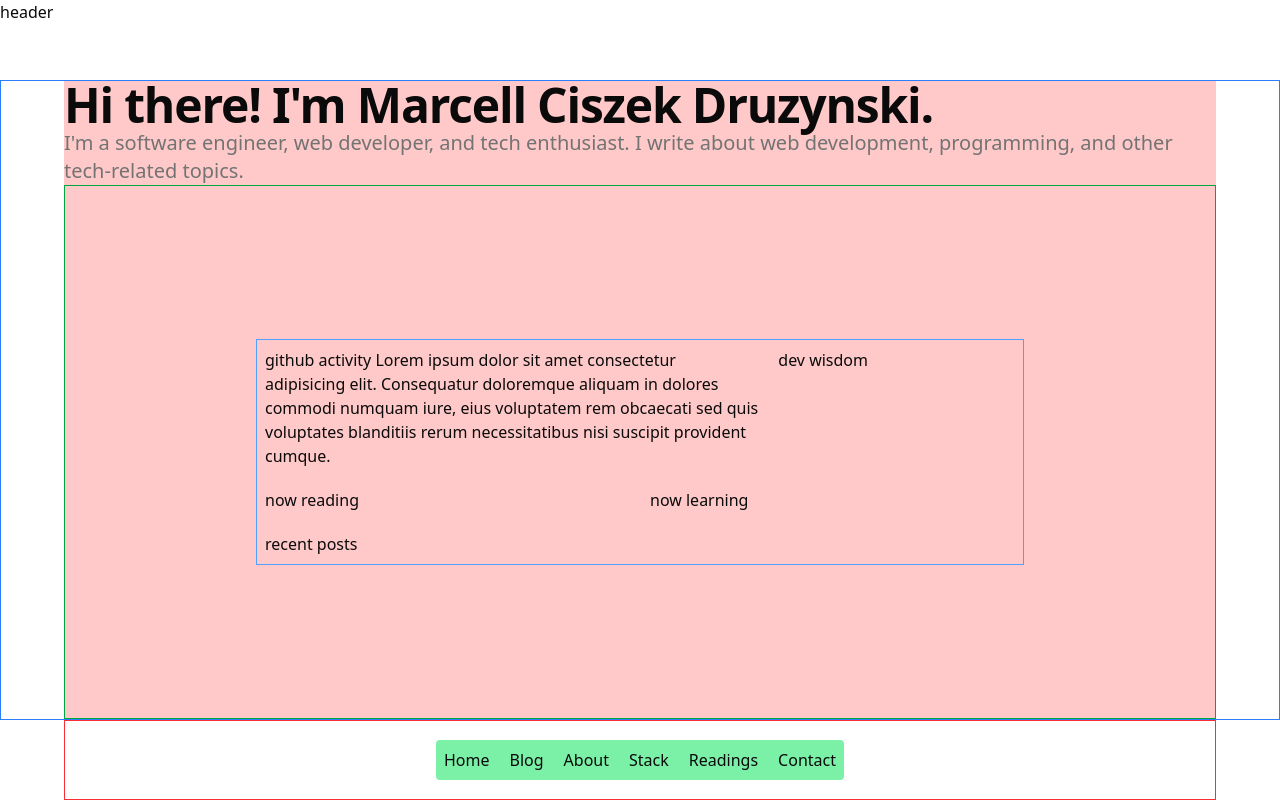
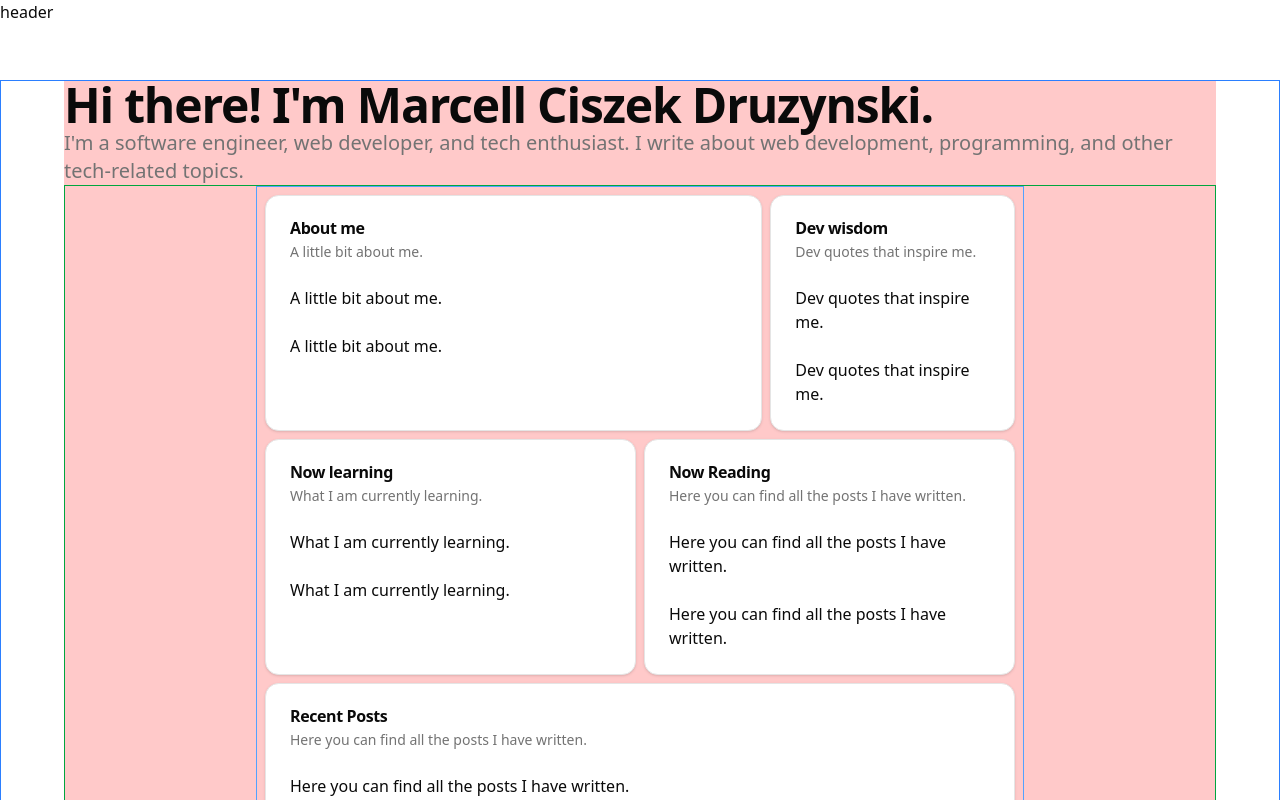
Before and after one commit to masiucd/marcell_ciszek_druzynski.com, a Next.js app: page / in a window 1280 px wide. Shown: the top 800 px of the page. Built offline with nearby package versions, Linux system fonts and the light colour scheme.

Commit message:
feat: Refactor Home page to use Card components for structured content display

```diff
--- a/src/app/(main)/page.tsx
+++ b/src/app/(main)/page.tsx
@@ -1,5 +1,13 @@
 import {PageWrapper} from "@/components/page-wrapper";
 import {H1, Lead} from "@/components/typography";
+import {
+	Card,
+	CardContent,
+	CardDescription,
+	CardFooter,
+	CardHeader,
+	CardTitle,
+} from "@/components/ui/card";
 import siteData from "~/src/config/site-data";
 
 export default function Home() {
@@ -11,20 +19,74 @@ export default function Home() {
 				about web development, programming, and other tech-related topics.
 			</Lead>
 
-			<div className="border border-green-600 flex flex-1 justify-center items-center">
-				<div className="grid max-w-3xl grid-cols-12 gap-5 border border-blue-400 p-2">
-					<div className="col-span-8">
-						github activity Lorem ipsum dolor sit amet consectetur adipisicing
-						elit. Consequatur doloremque aliquam in dolores commodi numquam
-						iure, eius voluptatem rem obcaecati sed quis voluptates blanditiis
-						rerum necessitatibus nisi suscipit provident cumque.
+			<div className="flex flex-1 items-center justify-center border border-green-600">
+				<div className="grid max-w-3xl grid-cols-12 gap-2 border border-blue-400 p-2">
+					<div className="col-span-8 flex">
+						<Box
+							title="About me"
+							description="A little bit about me."
+							content="A little bit about me."
+							cardFooter="A little bit about me."
+						/>
 					</div>
-					<div className="col-span-4">dev wisdom</div>
-					<div className="col-span-6">now reading</div>
-					<div className="col-span-6">now learning</div>
-					<div className="col-span-12">recent posts</div>
+					<div className="col-span-4 flex">
+						<Box
+							title="Dev wisdom"
+							description="Dev quotes that inspire me."
+							content="Dev quotes that inspire me."
+							cardFooter="Dev quotes that inspire me."
+						/>
+					</div>
+					<div className="col-span-6 flex">
+						<Box
+							title="Now learning"
+							description="What I am currently learning."
+							content="What I am currently learning."
+							cardFooter="What I am currently learning."
+						/>
+					</div>
+					<div className="col-span-6 flex">
+						<Box
+							title="Now Reading"
+							description="Here you can find all the posts I have written."
+							content="Here you can find all the posts I have written."
+							cardFooter="Here you can find all the posts I have written."
+						/>
+					</div>
+					{/* <div className="col-span-12">recent posts</div> */}
+					<div className="col-span-12 flex">
+						<Box
+							title="Recent Posts"
+							description="Here you can find all the posts I have written."
+							content="Here you can find all the posts I have written."
+							cardFooter="Here you can find all the posts I have written."
+						/>
+					</div>
 				</div>
 			</div>
 		</PageWrapper>
 	);
 }
+
+// TODO rename the name and possible types of the props
+function Box({
+	title,
+	description,
+	content,
+	cardFooter,
+}: {title: string; description: string; content: string; cardFooter: string}) {
+	return (
+		<Card className="flex-1">
+			<CardHeader>
+				<CardTitle>{title}</CardTitle>
+				<CardDescription>{description}</CardDescription>
+			</CardHeader>
+			<CardContent>
+				<p>{content}</p>
+			</CardContent>
+			<CardFooter>
+				<p>{cardFooter}</p>
+			</CardFooter>
+		</Card>
+	);
+}
```
